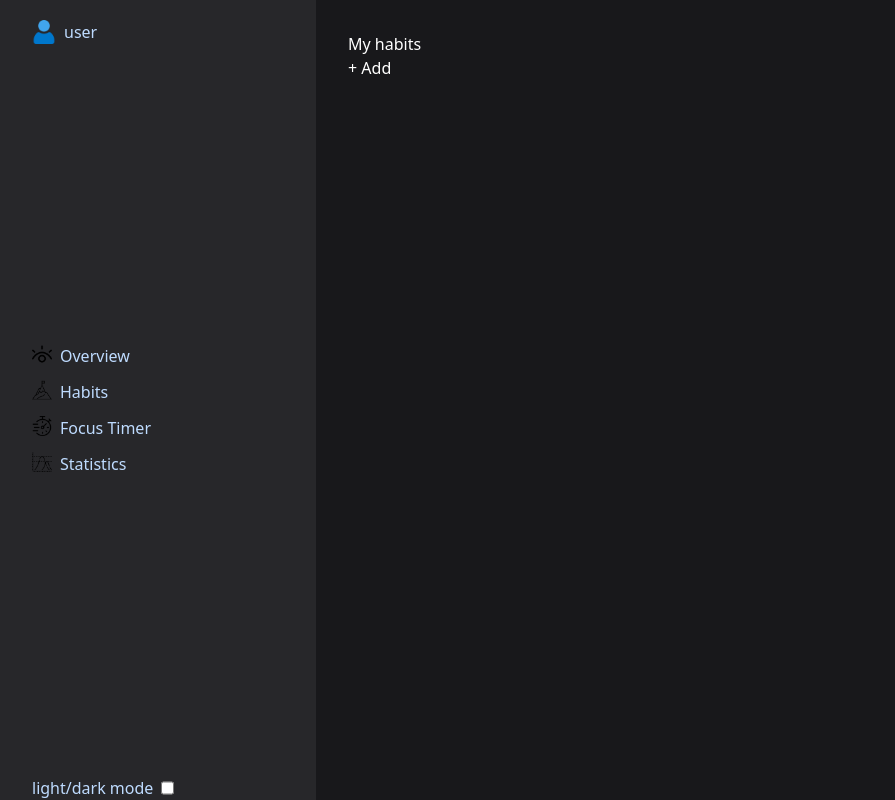
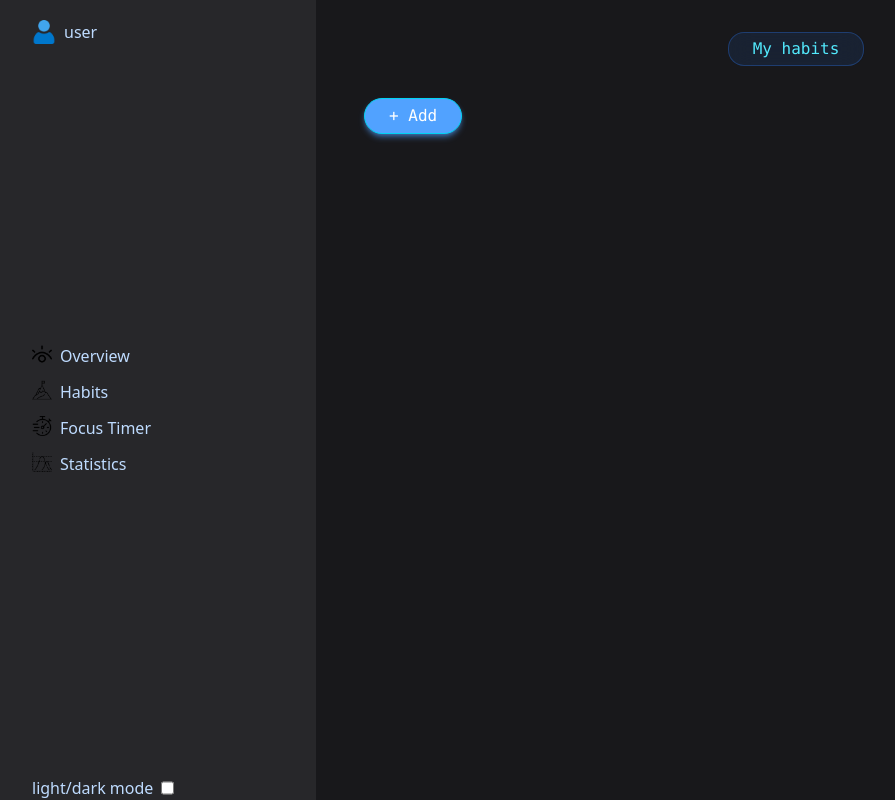
Before and after one commit to nastytolstenkova-hue/portfolio-project, a React (Vite) app: page /habits in a window 1280 px wide. Shown: the whole page, without its empty margins (4-899 px from the left). Built offline with nearby package versions, Linux system fonts and the light colour scheme.

Commit message:
added design for habits page

```diff
--- a/src/pages/Habits.tsx
+++ b/src/pages/Habits.tsx
@@ -15,8 +15,9 @@ export default function Habits(){
   return (
     <div>
       <div>
-        <h1>My habits</h1>
-        <button onClick={openModal}>+ Add</button>
+        <h1  className="font-mono border rounded-2xl p-1 px-6 w-fit mx-auto mb-8  text-cyan-300 bg-blue-500/10 border-blue-500/30 backdrop-blur-md
+      ">My habits</h1>
+        <button onClick={openModal} className="font-mono border rounded-full px-6 h-9 w-fit text-white  backdrop-blur-md mx-4 shadow-md shadow-blue-400/50 bg-blue-400 border-cyan-400 active:cursor-pointer active:shadow-none active:scale-95 hover:cursor-pointer hover:shadow-md">+ Add</button>
       </div>
       {isModal && <FormAddHabit closeFunction={closeModal}/>}
 
```
